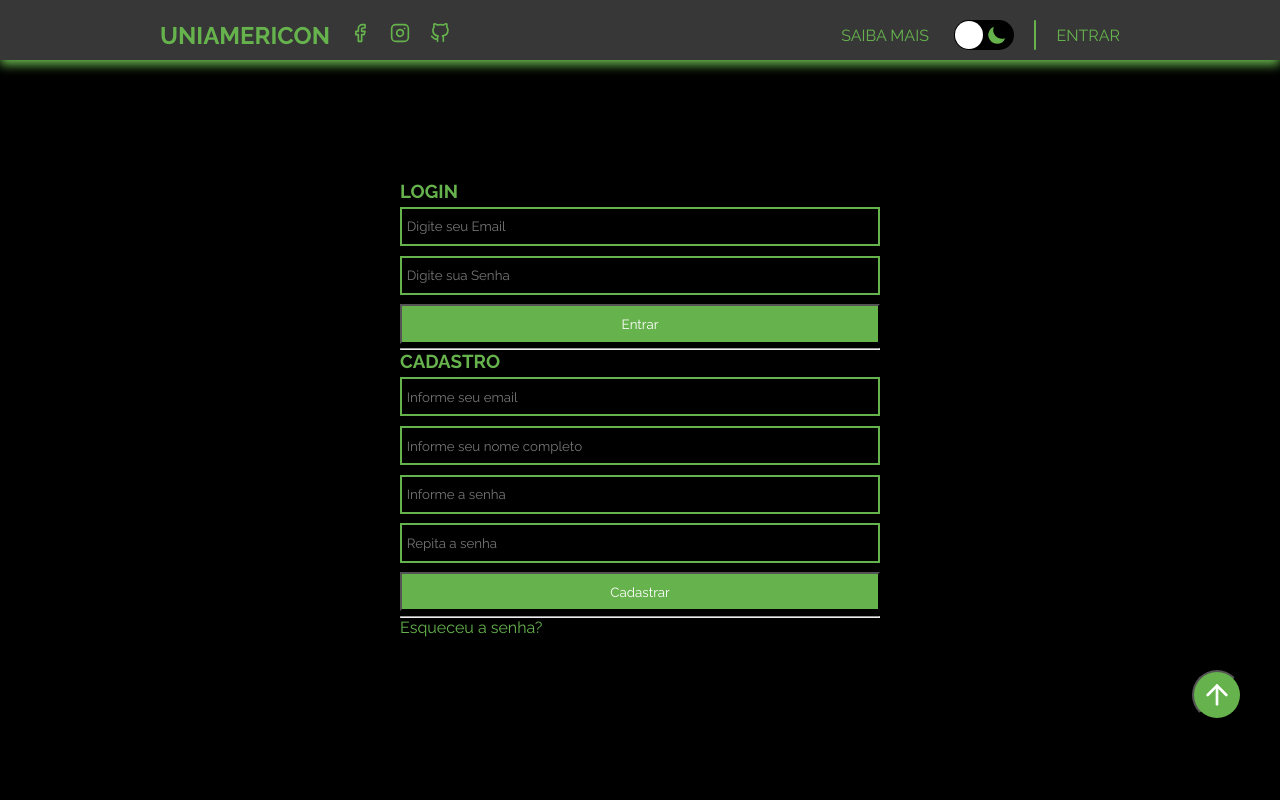
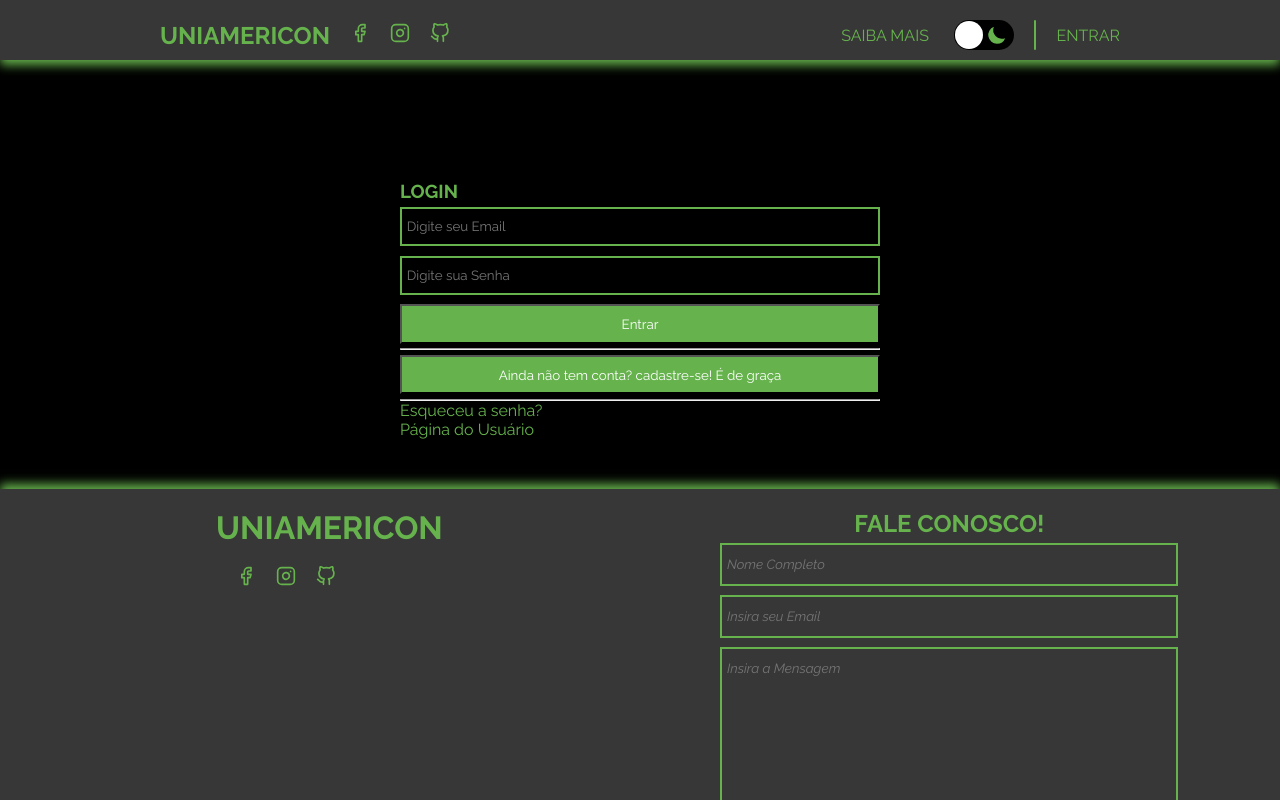
Before and after one commit to TheBrunoDias/Project_FrontEnd, a React (Create React App) app: page /login in a window 1280 px wide. Shown: the top 800 px of the page. Built offline with nearby package versions, Linux system fonts and the light colour scheme.

Commit message:
Update Scroll top button & Login form

```diff
--- a/src/components/footer/index.jsx
+++ b/src/components/footer/index.jsx
@@ -1,5 +1,5 @@
 //REACT HOOKS
-import { useContext, useEffect } from 'react'
+import { useContext, useEffect, useState } from 'react'
 
 //REAT ROUTER DOM
 import { useLocation } from 'react-router-dom';
@@ -23,6 +23,8 @@ function BackToTop() {
 export default function Footer() {
     const { colors } = useContext(ThemeContext);
 
+    const [showButton, setShowButton] = useState(false);
+
     //RETURN THE CURRENT URL
     const { pathname } = useLocation();
 
@@ -30,6 +32,10 @@ export default function Footer() {
     useEffect(() => {
         BackToTop();
     }, [pathname]);
+
+    window.addEventListener('scroll', () => {
+        setShowButton((window.scrollY > window.innerHeight / 2) ? true : false);
+    })
 
     return (
         <Container>
@@ -53,9 +59,14 @@ export default function Footer() {
                 </form>
             </RightFooter>
 
-            <BackToTopBottom onClick={() => { BackToTop() }}>
-                <FiArrowUp size={32} color={colors.background_featured} />
-            </BackToTopBottom>
+            {
+                showButton ?
+                    <BackToTopBottom onClick={() => { BackToTop() }}>
+                        <FiArrowUp size={32} color={colors.background_featured} />
+                    </BackToTopBottom>
+                    : null
+            }
+
         </Container>
     );
 }
--- a/src/pages/landing/style.js
+++ b/src/pages/landing/style.js
@@ -28,7 +28,7 @@ const Container = styled.div`
     div {
       text-transform: uppercase;
       padding: 3%;
-
+      text-shadow: 2px 2px 5px black;
       h1 {
         font-size: 60px;
         opacity: 0;
--- a/src/pages/login/index.jsx
+++ b/src/pages/login/index.jsx
@@ -1,25 +1,44 @@
+import { useState } from 'react';
+import { Link } from 'react-router-dom';
+
 //STYLES FROM STYLED-COMPONENTS
-import { Link } from 'react-router-dom';
 import { Container, FormContainer } from './style';
 
 export default function Login() {
+
+    const [showRegister, setShowRegister] = useState(false);
+
     return (
         <Container>
             <FormContainer>
                 <h3>LOGIN</h3>
+                <form>
                     <input type="email" name="user_email" id="user_email" placeholder="Digite seu Email" />
                     <input type="password" name="user_password" id="user_password" placeholder="Digite sua Senha" />
                     <button>Entrar</button>
+                </form>
                 <hr />
-                <h3>CADASTRO</h3>
+                <button onClick={() => setShowRegister(!showRegister)}>Ainda não tem conta? cadastre-se! É de graça</button>
+
+                {
+                    showRegister ?
+                        <>
+                            <form>
                                 <input type="email" name="register_email" id="register_email" placeholder="Informe seu email" />
                                 <input type="text" name="register_name" id="register_name" placeholder="Informe seu nome completo" />
+                                <input type="text" name="register_phone" id="register_phone" placeholder="Informe seu telefone" />
                                 <input type="password" name="register_password" id="register_password" placeholder="Informe a senha" />
                                 <input type="password" name="repeat_password" id="repeat_password" placeholder="Repita a senha" />
                                 <button>Cadastrar</button>
+                            </form>
+                        </>
+                        : null
+                }
                 <hr />
                 <div>
                     <Link to="/">Esqueceu a senha?</Link>
+                    <br />
+                    <Link to="/user">Página do Usuário</Link>
                 </div>
             </FormContainer>
 
--- a/src/pages/login/style.js
+++ b/src/pages/login/style.js
@@ -2,8 +2,8 @@ import styled from "styled-components";
 
 const Container = styled.div`
   width: 75vw;
-  height: 100vh;
   margin: auto;
+  margin-bottom: 50px;
 `;
 
 const FormContainer = styled.div`
@@ -13,13 +13,17 @@ const FormContainer = styled.div`
   width: 50%;
   display: flex;
   flex-direction: column;
-  justify-content: space-evenly;
+  justify-content: center;
 
   input,
   button {
     padding: 2% 1%;
     margin: 1% 0;
   }
+  form {
+    display: flex;
+    flex-direction: column;
+  }
 `;
 
 export { Container, FormContainer };
```
Lines whose indentation alone changed are shown as unchanged.
